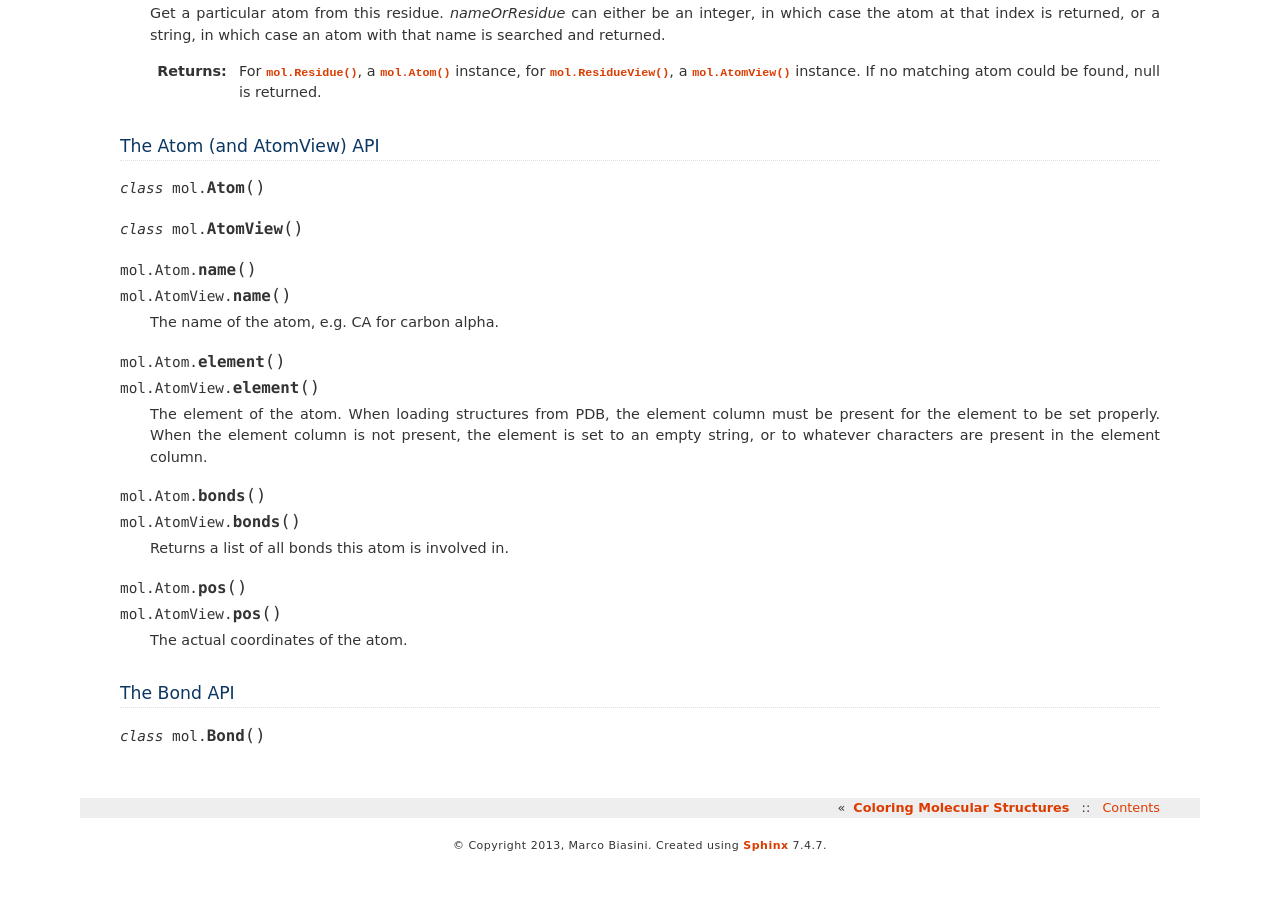
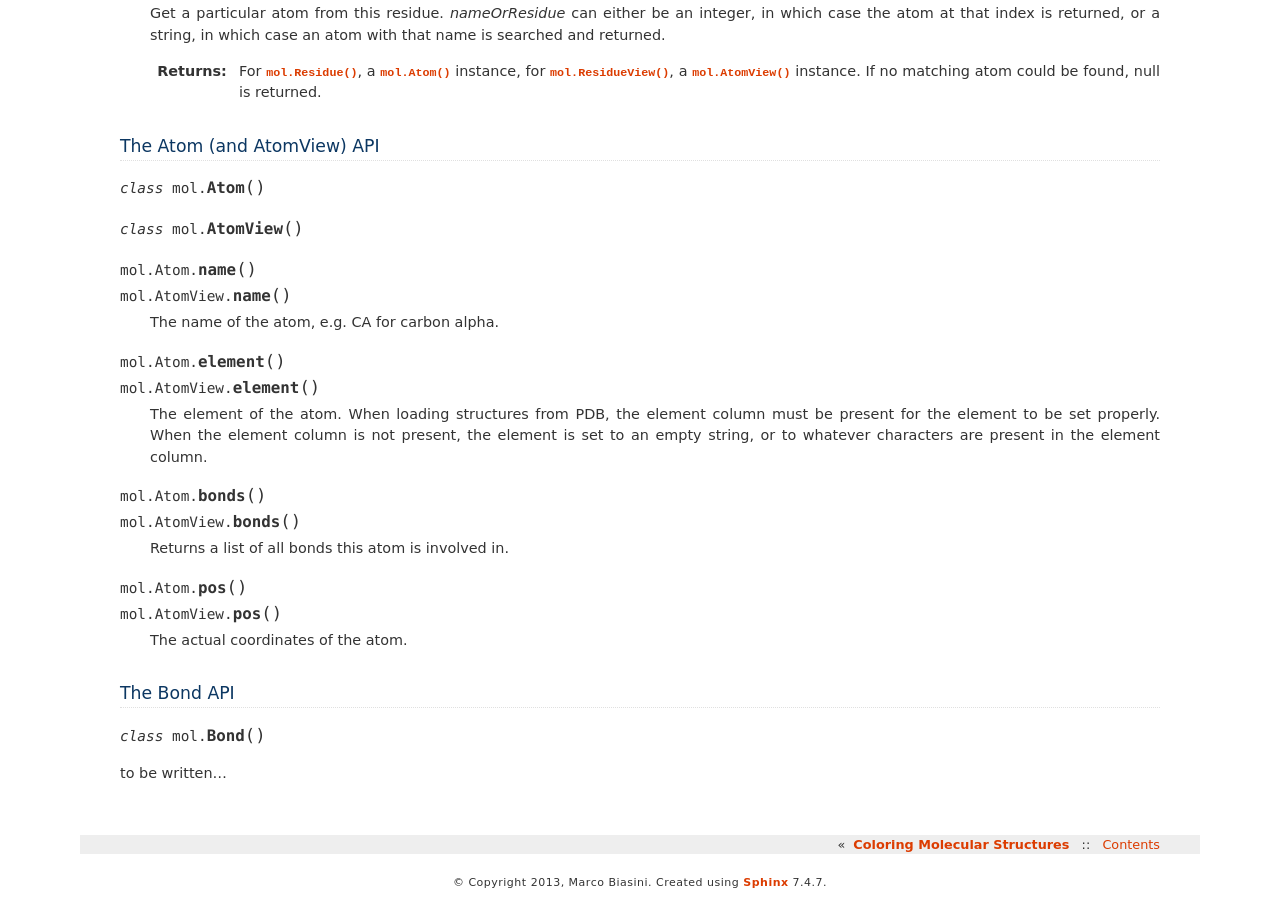
Before and after one commit to biasmv/pv, a Sphinx documentation site: the page built from doc/mol.rst, in a window 1280 px wide and 900 px high, scrolled down 4201 px. Built offline with Sphinx 7.4.7, drawn with Linux system fonts in a browser that asks for light colours; before the commit the page ends 5064 px from its top, so only the background shows below that.

Commit message:
add note on completeness

```diff
--- a/doc/mol.rst
+++ b/doc/mol.rst
@@ -246,3 +246,6 @@ The Bond API
 
 
 .. class:: mol.Bond
+
+
+to be written...
```
